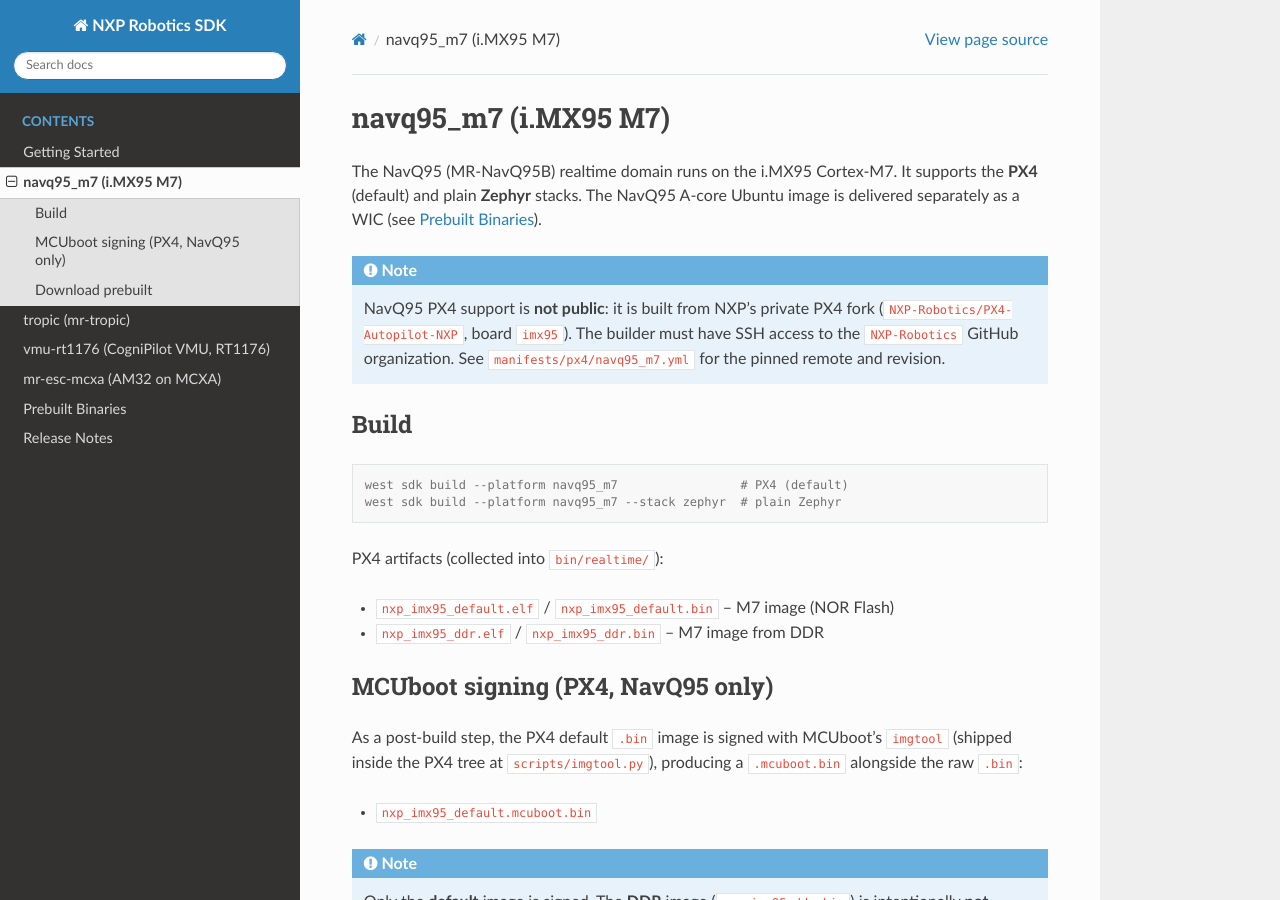
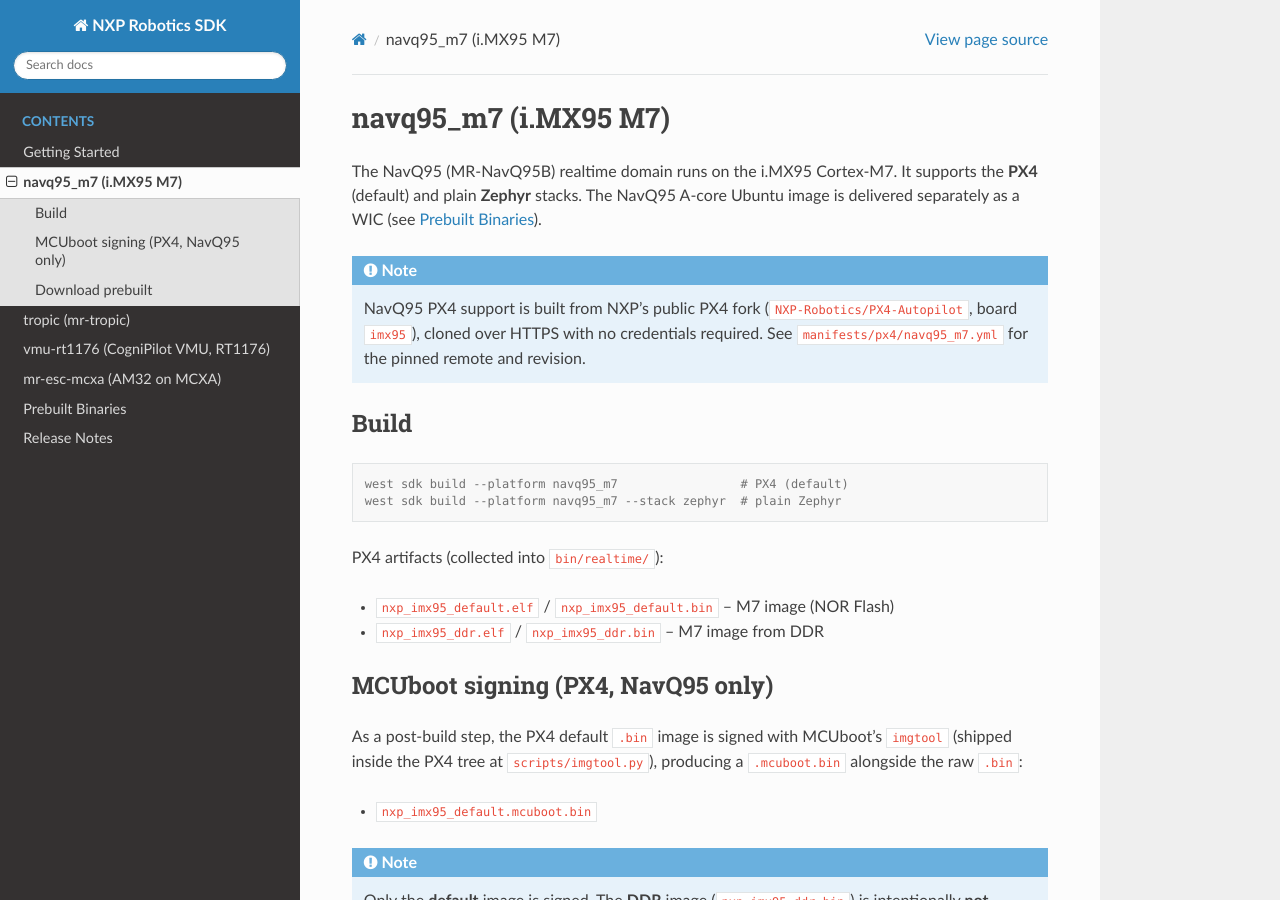
Before and after one commit to NXP-Robotics/robotics-sdk, a Sphinx documentation site: the page built from docs/boards/navq95_m7.rst, in a window 1280 px wide and 900 px high. Built offline with Sphinx 7.4.7 and the Read the Docs theme 3.1.0, drawn with Linux system fonts in a browser that asks for light colours.

Commit message:
don't use SSH when cloning

```diff
--- a/docs/boards/navq95_m7.rst
+++ b/docs/boards/navq95_m7.rst
@@ -7,10 +7,10 @@
 
 .. note::
 
-   NavQ95 PX4 support is **not public**: it is built from NXP's private PX4
-   fork (``NXP-Robotics/PX4-Autopilot-NXP``, board ``imx95``). The builder must
-   have SSH access to the ``NXP-Robotics`` GitHub organization. See
-   ``manifests/px4/navq95_m7.yml`` for the pinned remote and revision.
+   NavQ95 PX4 support is built from NXP's public PX4 fork
+   (``NXP-Robotics/PX4-Autopilot``, board ``imx95``), cloned over HTTPS with no
+   credentials required. See ``manifests/px4/navq95_m7.yml`` for the pinned
+   remote and revision.
 
 Build
 -----
--- a/docs/getting_started.rst
+++ b/docs/getting_started.rst
@@ -21,8 +21,8 @@
 ~~~~~~~~~~~~~~~~~~~~
 
 * **Python 3.10+** and ``west`` (``pip install west pyyaml``)
-* **Git** (with SSH access to any private forks a manifest pins, e.g. the
-  NavQ95 PX4 fork ``git@github.com:NXP-Robotics/PX4-Autopilot-NXP.git``)
+* **Git** (all manifests pin public remotes cloned over HTTPS, e.g. the
+  NavQ95 PX4 fork ``https://github.com/NXP-Robotics/PX4-Autopilot.git``)
 * **CMake** (>= 3.20) and **Ninja**
 
 PX4 targets (NuttX firmware)
```
Also changed, not shown: README.md (+2 -2 lines), 1 other file.
